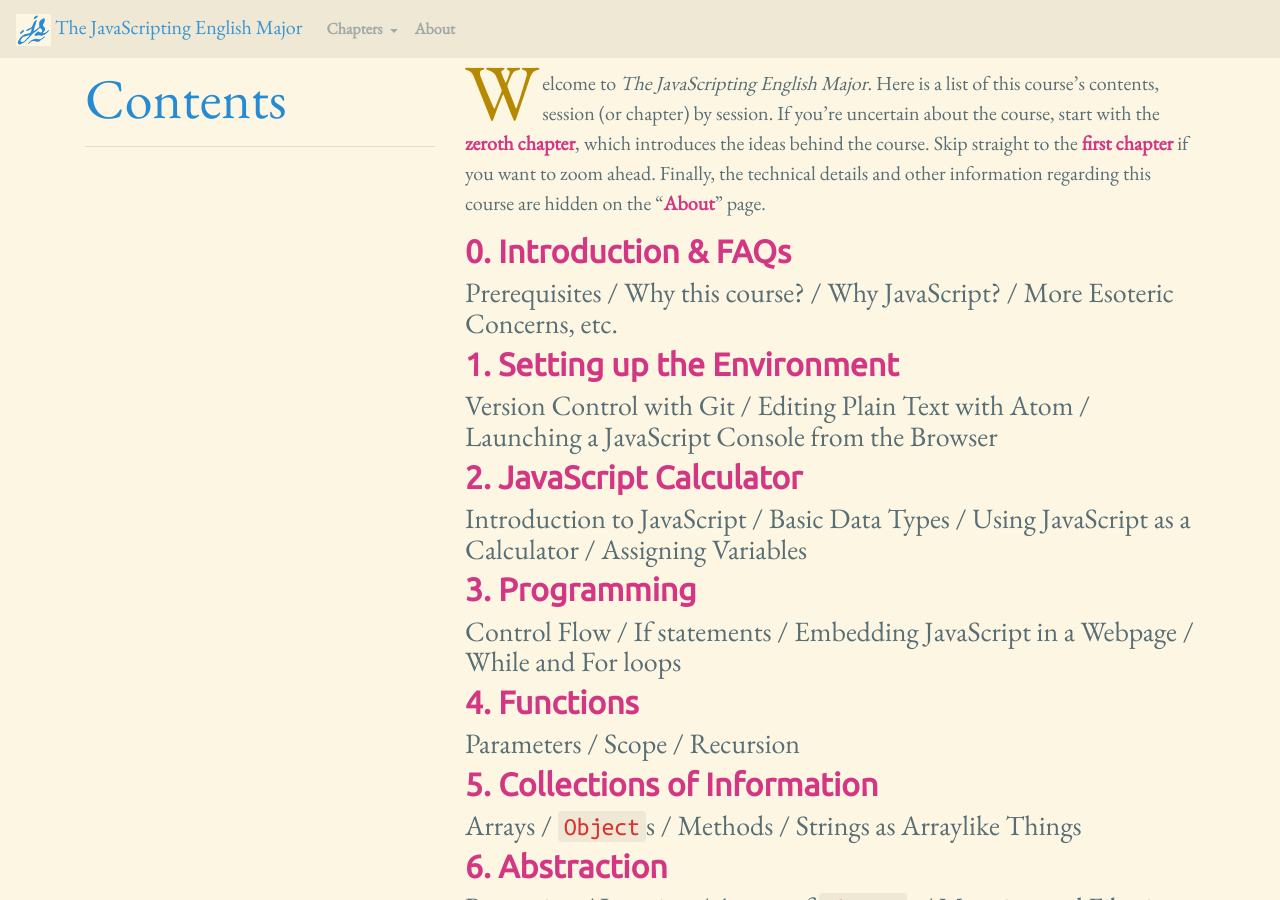
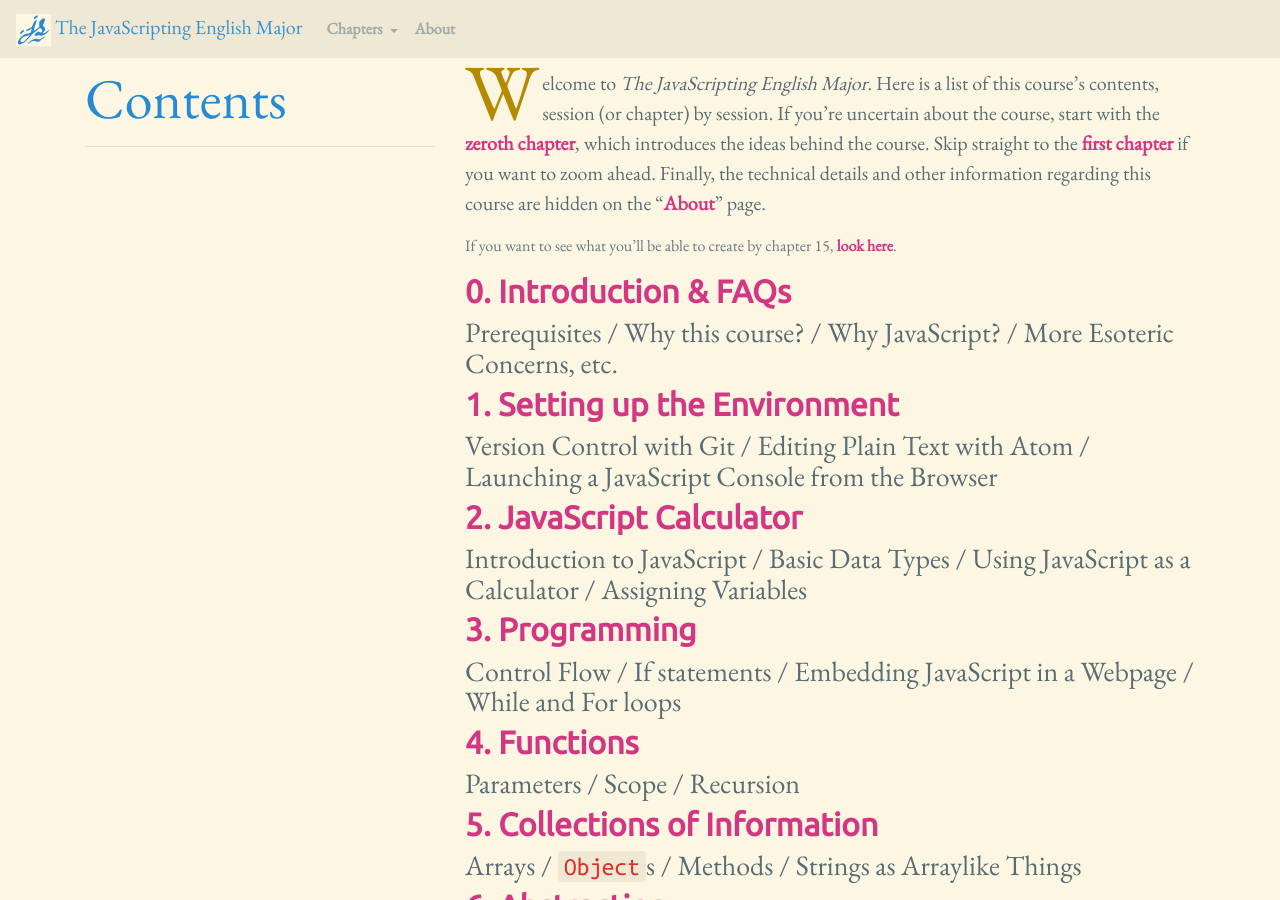
Before and after one commit to muziejus/javascripting-english-major, a Jekyll site: the page built from contents.md, in a window 1280 px wide and 900 px high. Built offline with Jekyll 4.4.1, drawn with Linux system fonts in a browser that asks for light colours; nearby versions of some CDN libraries.

Commit message:
Add link to final.

```diff
--- a/contents.md
+++ b/contents.md
@@ -10,6 +10,9 @@ course, start with the [zeroth chapter](/0-introduction), which introduces the
 ideas behind the course. Skip straight to the [first chapter](/1-environment)
 if you want to zoom ahead. Finally, the technical details and other
 information regarding this course are hidden on the “[About](/about)” page.
+
+If you want to see what you’ll be able to create by chapter 15, [look
+here](/examples/could-be.html).
 
 <div class="contents">
 
```
